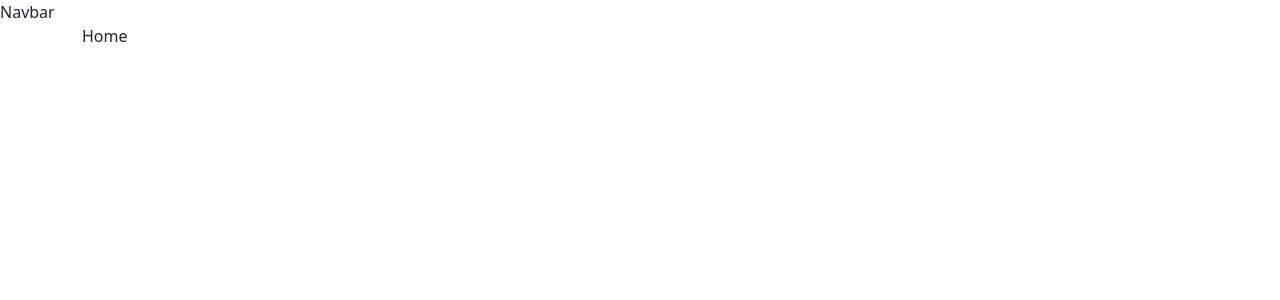
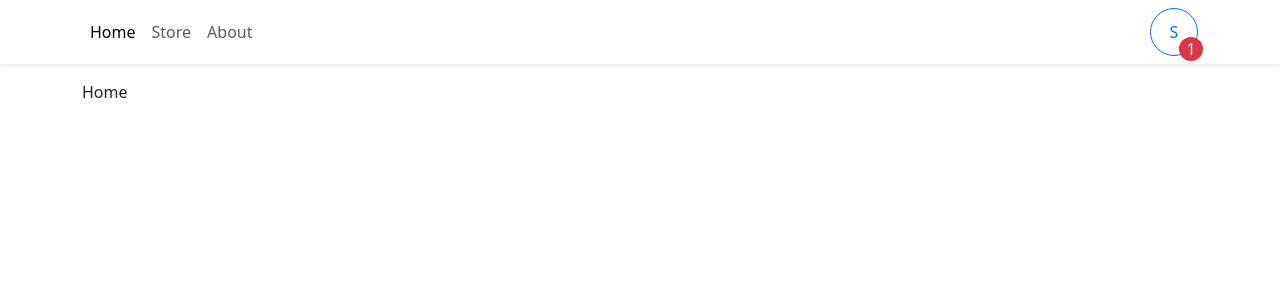
Before and after one commit to binaya-batas/shopping-cart, a React (Vite) app: page / in a window 1280 px wide. Shown: the top 300 px of the page. Built offline with nearby package versions, Linux system fonts and the light colour scheme.

Commit message:
Navbar component completed.

```diff
--- a/src/components/Navbar.tsx
+++ b/src/components/Navbar.tsx
@@ -1,8 +1,43 @@
-import React from 'react'
+import { Button, Container, Nav, Navbar as NavbarBs } from "react-bootstrap";
+import { NavLink } from "react-router-dom";
 
 const Navbar = () => {
   return (
-    <div>Navbar</div>
+    <NavbarBs sticky="top" className="bg-white shadow-sm mb-3">
+        <Container>
+            <Nav className="me-auto">
+                <Nav.Link to="/" as={NavLink}>
+                    Home
+                </Nav.Link>
+                <Nav.Link to="/store" as={NavLink}>
+                    Store
+                </Nav.Link>
+                <Nav.Link to="/about" as={NavLink}>
+                    About
+                </Nav.Link>
+            </Nav>
+            <Button
+                style={{ width: "3rem", height: "3rem", position: "relative" }}
+                variant="outline-primary"
+                className="rounded-circle"
+            >
+                S
+                <div
+                    className="rounded-circle bg-danger d-flex justify-content-center align-items-center"
+                    style={{
+                        color: "white",
+                        width: "1.5rem",
+                        height: "1.5rem",
+                        position: "absolute",
+                        bottom: 0,
+                        right: 0,
+                        transform: "translate(25%, 25%)"}}
+                >
+                    1
+                </div>
+            </Button>
+        </Container>
+    </NavbarBs>
   )
 }
 
```
